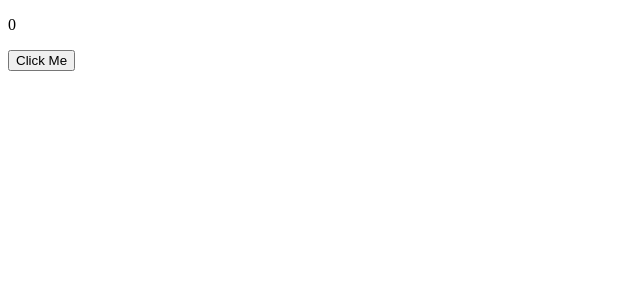
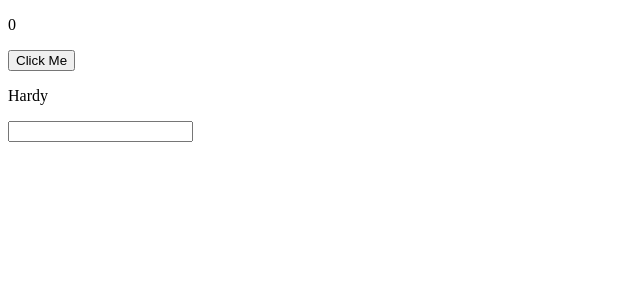
Before and after one commit to sammerham/vue_composition_api, a Vue app: page / in a window 1280 px wide. Shown: the top 300 px of the page, without its empty margins (0-640 px from the left). Built offline with nearby package versions, Linux system fonts and the light colour scheme.

Commit message:
added watchers

```diff
--- a/src/App.vue
+++ b/src/App.vue
@@ -1,23 +1,51 @@
+/* https://vuejs.org/guide/extras/composition-api-faq.html ref: primitive values(num, str,
+boolean ), access value using .value reactive: objects, access value directly on obj
+toRefs: converts obj props into separate reactive references watchEffect: allows us to
+watch depenceies in the componennts */
+
 <template>
   <div>
-  <p>{{num}}</p>
-  <button type="button" @click.prevent="increment">Click Me</button>
+    <p>{{ num }}</p>
+    <button type="button" @click.prevent="increment">Click Me</button>
+    <p>{{ name }}</p>
+    <p>
+      <input type="text" v-model="phrase" />
+    </p>
+    <p>{{reversedPhrase}}</p>
   </div>
 </template>
 
 <script>
-import {ref} from "vue";
+import { ref, reactive, toRefs, watchEffect, watch } from "vue";
 export default {
   name: "App",
   setup() {
     let num = ref(0);
-    console.log('num--->>', num);
-    function increment () {
+    function increment() {
       num.value++;
-    };
+    }
+    const user = reactive({
+      name: "Tom",
+      age: 30,
+    });
+    setTimeout(() => {
+      user.name = "Hardy";
+    }, 3000);
+    const phrase = ref("");
+    const reversedPhrase = ref("");
+
+    // watchEffect(() => {
+    //   reversedPhrase.value = phrase.value.split("").reverse().join("");
+    // });
+    watch([phrase], ([newVal, oldVal]) => {
+      reversedPhrase.value = phrase.value.split("").reverse().join("");
+    });
     return {
       num,
       increment,
+      ...toRefs(user),
+      phrase,
+      reversedPhrase,
     };
   },
 };
```
